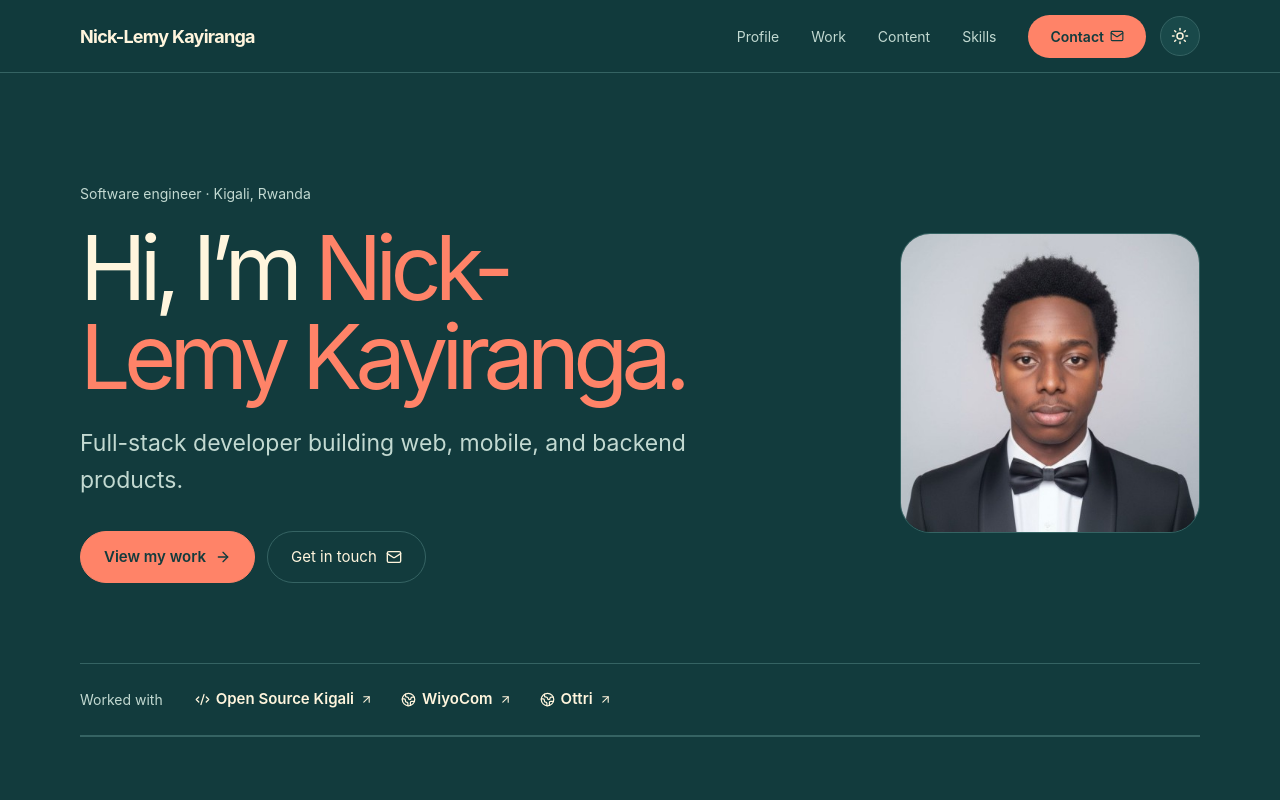
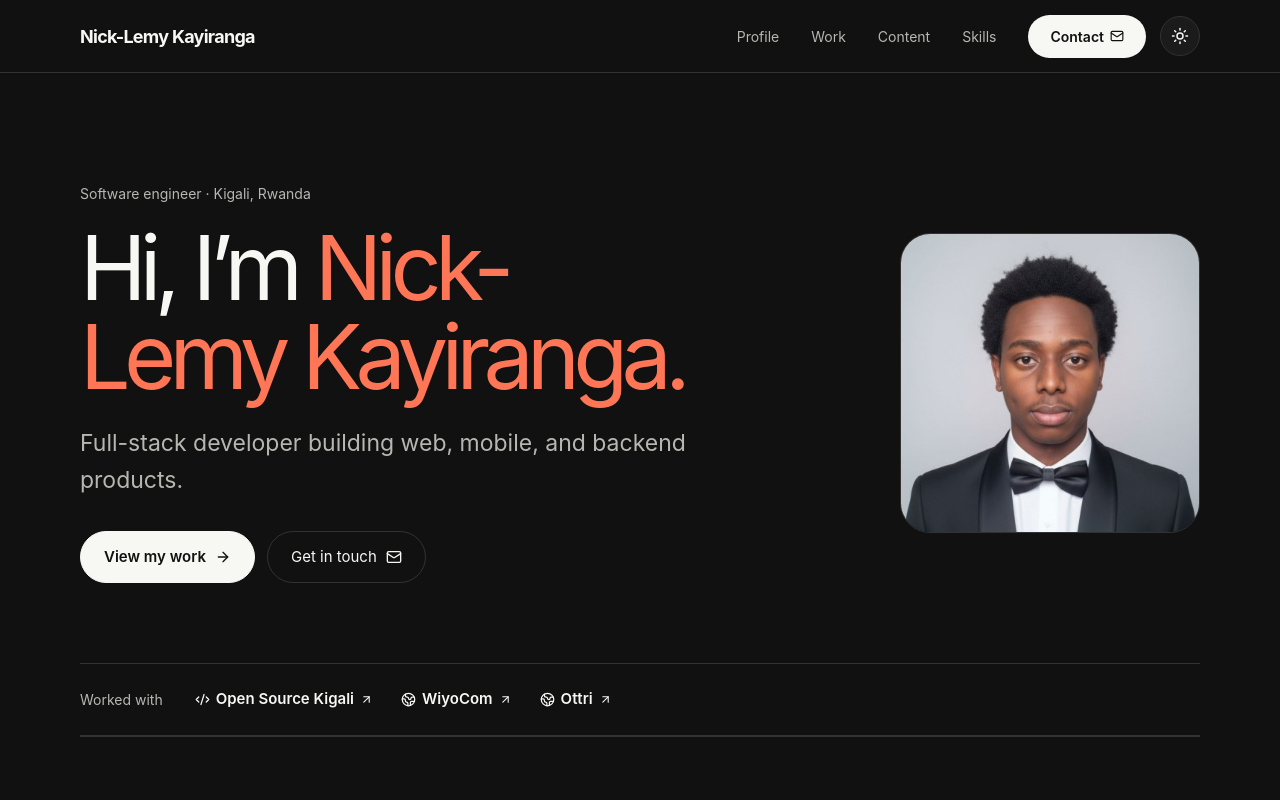
Before and after one commit to Nick-Lemy/portfolio, a React (Vite) app: page / in a window 1280 px wide. Shown: the top 800 px of the page. Built offline with nearby package versions, Linux system fonts and the light colour scheme.

Commit message:
style: simplify palette to monochrome with orange accent

```diff
--- a/src/App.css
+++ b/src/App.css
@@ -1,51 +1,48 @@
 @import "tailwindcss";
 
 @theme {
-  --color-portfolio-paper: #fff5dd;
-  --color-portfolio-paper-deep: #f7e3ae;
-  --color-portfolio-teal: #1d5553;
-  --color-portfolio-teal-deep: #123b3d;
-  --color-portfolio-teal-bright: #147d78;
-  --color-portfolio-aqua: #63d2bf;
-  --color-portfolio-coral: #ed6248;
-  --color-portfolio-coral-bright: #ff8368;
-  --color-portfolio-sun: #f5c84c;
+  --color-portfolio-paper: #f7f7f4;
+  --color-portfolio-paper-deep: #e7e7e3;
+  --color-portfolio-black: #111111;
+  --color-portfolio-black-soft: #1b1b1b;
+  --color-portfolio-orange: #c94c32;
+  --color-portfolio-orange-bright: #ff7657;
 }
 
 :root {
   font-family: Inter, ui-sans-serif, system-ui, -apple-system, BlinkMacSystemFont, "Segoe UI", sans-serif;
   color: var(--color-portfolio-paper);
-  background: var(--color-portfolio-teal-deep);
+  background: var(--color-portfolio-black);
   font-synthesis: none;
   text-rendering: optimizeLegibility;
   -webkit-font-smoothing: antialiased;
-  --page: var(--color-portfolio-teal-deep);
-  --surface: #19494a;
+  --page: var(--color-portfolio-black);
+  --surface: var(--color-portfolio-black-soft);
   --ink: var(--color-portfolio-paper);
-  --muted: #c2d9d1;
-  --line: #356363;
-  --accent: var(--color-portfolio-aqua);
-  --accent-warm: var(--color-portfolio-coral-bright);
-  --accent-sun: var(--color-portfolio-sun);
-  --control-bg: var(--color-portfolio-coral-bright);
-  --control-fg: var(--color-portfolio-teal-deep);
-  --control-hover: #ffa08a;
+  --muted: #b7b7b2;
+  --line: #323232;
+  --accent: var(--color-portfolio-orange-bright);
+  --accent-warm: var(--color-portfolio-orange-bright);
+  --accent-sun: var(--color-portfolio-orange-bright);
+  --control-bg: var(--color-portfolio-paper);
+  --control-fg: var(--color-portfolio-black);
+  --control-hover: #deded9;
 }
 
 :root[data-theme="light"] {
-  color: var(--color-portfolio-teal-deep);
+  color: var(--color-portfolio-black);
   background: var(--color-portfolio-paper);
   --page: var(--color-portfolio-paper);
   --surface: #ffffff;
-  --ink: var(--color-portfolio-teal-deep);
-  --muted: #526c69;
-  --line: #e8ddc2;
-  --accent: var(--color-portfolio-teal-bright);
-  --accent-warm: var(--color-portfolio-coral);
-  --accent-sun: #a76b00;
-  --control-bg: var(--color-portfolio-teal);
+  --ink: var(--color-portfolio-black);
+  --muted: #62625e;
+  --line: #deded9;
+  --accent: var(--color-portfolio-orange);
+  --accent-warm: var(--color-portfolio-orange);
+  --accent-sun: var(--color-portfolio-orange);
+  --control-bg: var(--color-portfolio-black);
   --control-fg: var(--color-portfolio-paper);
-  --control-hover: var(--color-portfolio-teal-deep);
+  --control-hover: #303030;
 }
 
 * { box-sizing: border-box; }
@@ -53,7 +50,7 @@ html { scroll-behavior: smooth; scroll-padding-top: 5rem; }
 body { margin: 0; min-width: 320px; background: var(--page); }
 a { color: inherit; text-decoration: none; }
 a:hover { color: var(--accent); }
-::selection { color: var(--color-portfolio-teal-deep); background: var(--color-portfolio-sun); }
+::selection { color: var(--color-portfolio-black); background: var(--color-portfolio-orange-bright); }
 .site-nav { position: sticky; top: 0; z-index: 10; border-bottom: 1px solid var(--line); background: color-mix(in srgb, var(--page) 94%, transparent); }
 .nav-inner, .content, .footer-inner { width: min(100% - 48px, 1120px); margin-inline: auto; }
 .nav-inner { position: relative; min-height: 72px; display: flex; align-items: center; justify-content: space-between; gap: 24px; }
@@ -106,8 +103,6 @@ h1 { max-width: 720px; margin-bottom: 24px; font-size: clamp(52px, 7vw, 96px); l
 .project h3 { margin-bottom: 10px; font-size: 20px; }
 .project-heading { display: flex; align-items: center; gap: 10px; }
 .project-heading svg, .skill-group h3 svg { flex: 0 0 auto; color: var(--accent); }
-.project:nth-child(3n + 2) .project-heading svg { color: var(--accent-warm); }
-.project:nth-child(3n) .project-heading svg { color: var(--accent-sun); }
 .project p { margin-bottom: 14px; }
 .project-tech { color: var(--muted); font-size: 13px; }
 .project .text-links { margin-top: auto; padding-top: 8px; }
```
